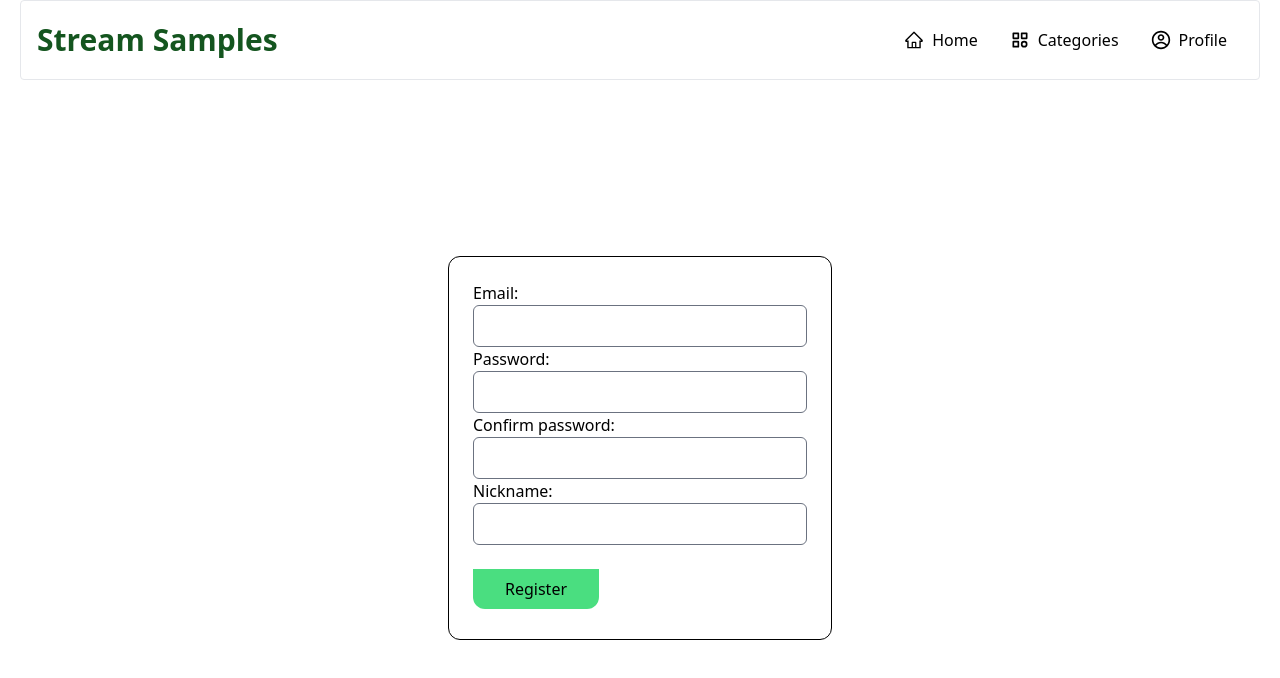
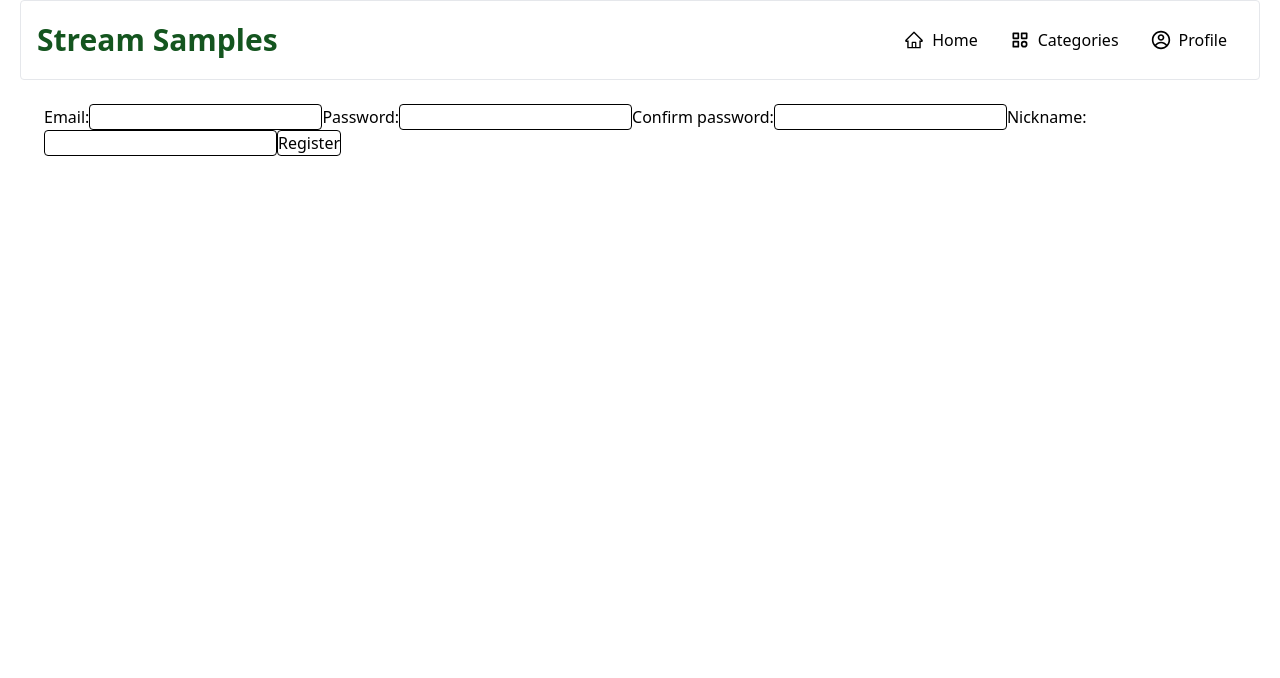
Before and after one commit to kondziet/stream-samples, a React (Create React App) app in the folder react-frontend/: page /register in a window 1280 px wide. Shown: the top 678 px of the page. Built offline with nearby package versions, Linux system fonts and the light colour scheme.

Commit message:
Remove register form styling

```diff
--- a/react-frontend/src/pages/Register.js
+++ b/react-frontend/src/pages/Register.js
@@ -43,20 +43,18 @@ function Register() {
 
     return(
         <div className="w-screen flex-grow max-w-[1240px] flex justify-center">
-            <div className="flex flex-col items-center w-96 h-96 border rounded-xl border-black mt-20 md:mt-44">
+            <div>
                 <form onSubmit={handleSubmit} className="p-4 m-2">
                     <label>Email:</label>
-                    <input value={email} onChange={(event) => setEmail(event.target.value)}  className="w-full px-4 py-2 border border-gray-500 rounded-md focus:outline-none focus:border-green-300" type="text" required />
+                    <input value={email} onChange={(event) => setEmail(event.target.value)} className="border border-black rounded" type="text" required />
                     <label>Password:</label>
-                    <input value={password} onChange={(event) => setPassword(event.target.value)} className="w-full px-4 py-2 border border-gray-500 rounded-md focus:outline-none focus:border-green-300" type="password" required />
+                    <input value={password} onChange={(event) => setPassword(event.target.value)} className="border border-black rounded" type="password" required />
                     <label>Confirm password:</label>
-                    <input value={repeatedPassword} onChange={(event) => setRepeatedPassword(event.target.value)} className="w-full px-4 py-2 border border-gray-500 rounded-md focus:outline-none focus:border-green-300" type="password" required />
+                    <input value={repeatedPassword} onChange={(event) => setRepeatedPassword(event.target.value)} className="border border-black rounded" type="password" required />
                     <label>Nickname:</label>
-                    <input value={nickname} onChange={(event) => setNickname(event.target.value)} className="w-full px-4 py-2 border border-gray-500 rounded-md focus:outline-none focus:border-green-300" type="text" required />
-                    <div className="flex items-center justify-between mt-6">
-                        <button className="rounded-b-xl bg-green-400 px-8 py-2">Register</button>
-                        <p className={errorMsg ? "font-bold" : "hidden"}>{errorMsg}</p>
-                    </div>
+                    <input value={nickname} onChange={(event) => setNickname(event.target.value)} className="border border-black rounded" type="text" required />
+                    <button className="border border-black rounded">Register</button>
+                    <p className={errorMsg ? "font-bold" : "hidden"}>{errorMsg}</p>
                 </form>
             </div>
         </div>
```
